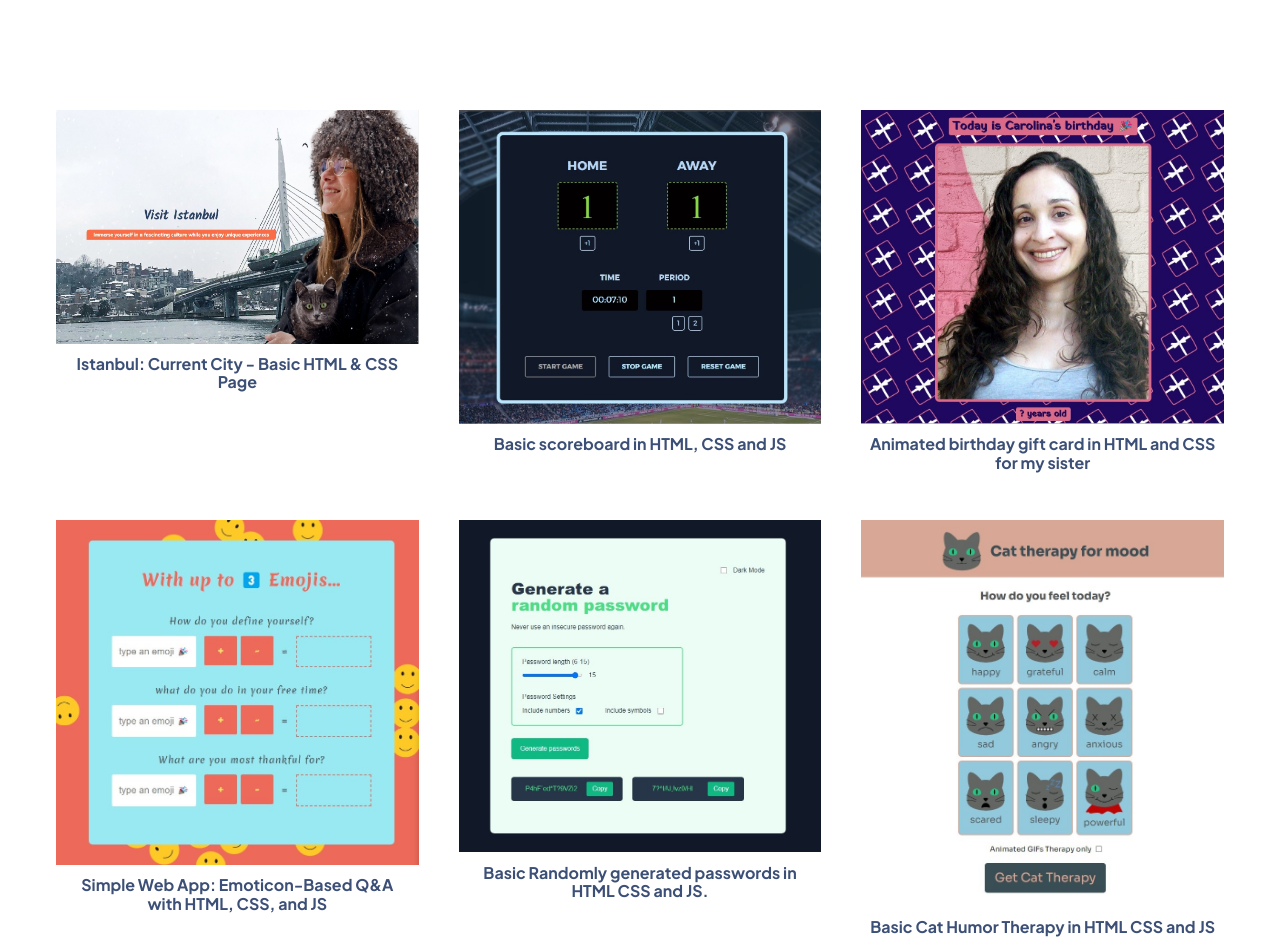
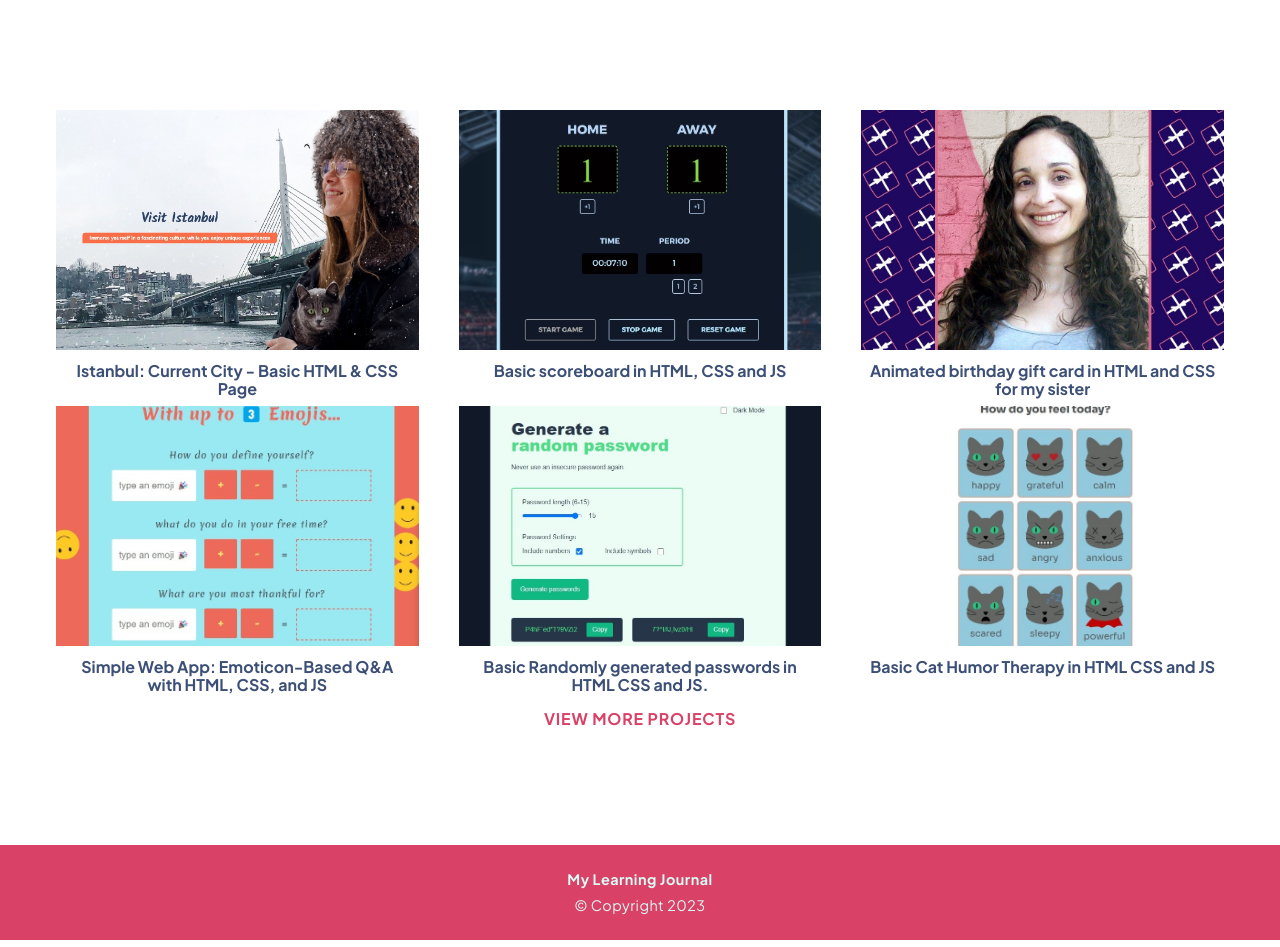
Before and after one commit to carlasmartinsr/My-Portafolio-Journal, a plain HTML site: page index.html in a window 1280 px wide. Shown: the part 901-1848 px from the top of the page. Drawn offline with nearby package versions, Linux system fonts and the light colour scheme.

Commit message:
update index.css

```diff
--- a/css/index.css
+++ b/css/index.css
@@ -231,10 +231,9 @@ h3 {
   /*  width: 100%;
   height: 100%;
   position: relative; */
-  display: flex;
-  flex-direction: column;
-  align-items: center;
-  justify-content: center;
+  display: grid;
+  grid-template-rows: 15em 1fr;
+  grid-gap: 1em;
 }
 
 .gallery img {
```
